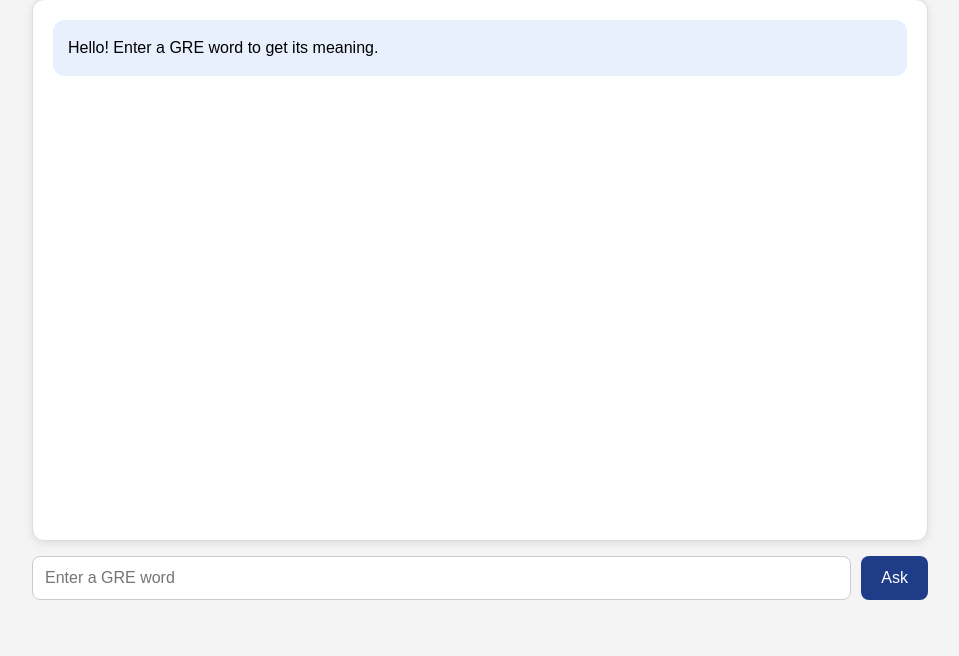
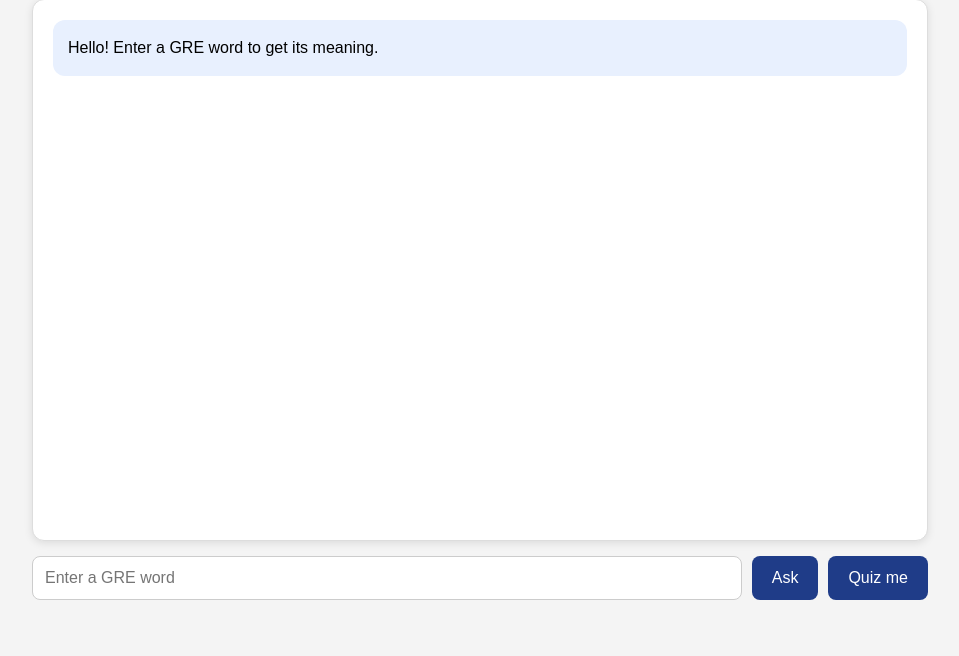
Before and after one commit to chighislian/GRE_chat_bot, a Flask app: page / in a window 1280 px wide. Shown: the part 89-745 px from the top of the page, without its empty margins (160-1119 px from the left). Run offline with Flask 3, Linux system fonts and the light colour scheme.

Commit message:
added quize to the chatbot

```diff
--- a/templates/index.html
+++ b/templates/index.html
@@ -30,7 +30,9 @@
 
         <input type="text" id="word-input" placeholder="Enter a GRE word">
 
-        <button>Ask</button>
+        <button id="ask-btn">Ask</button>
+        <button id="quiz-btn">Quiz me</button>
+
 
     </div>
 
```
